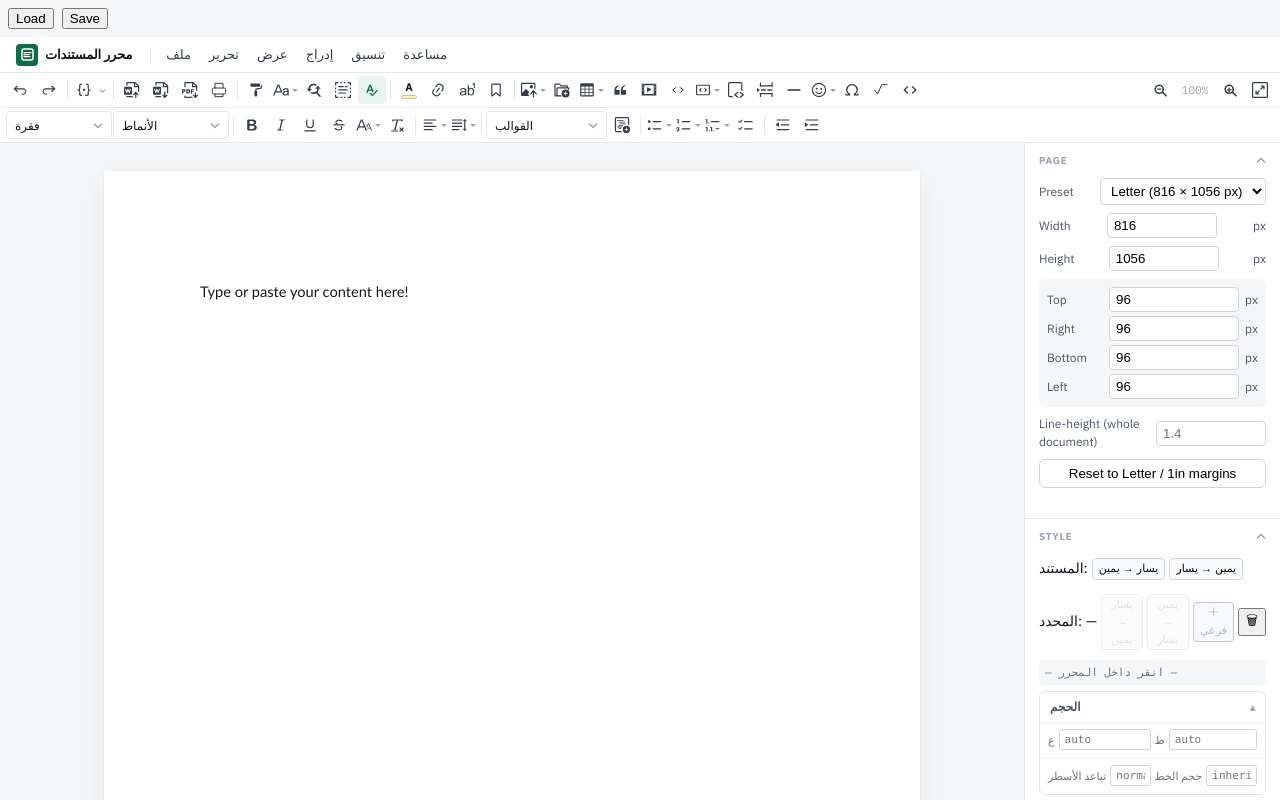
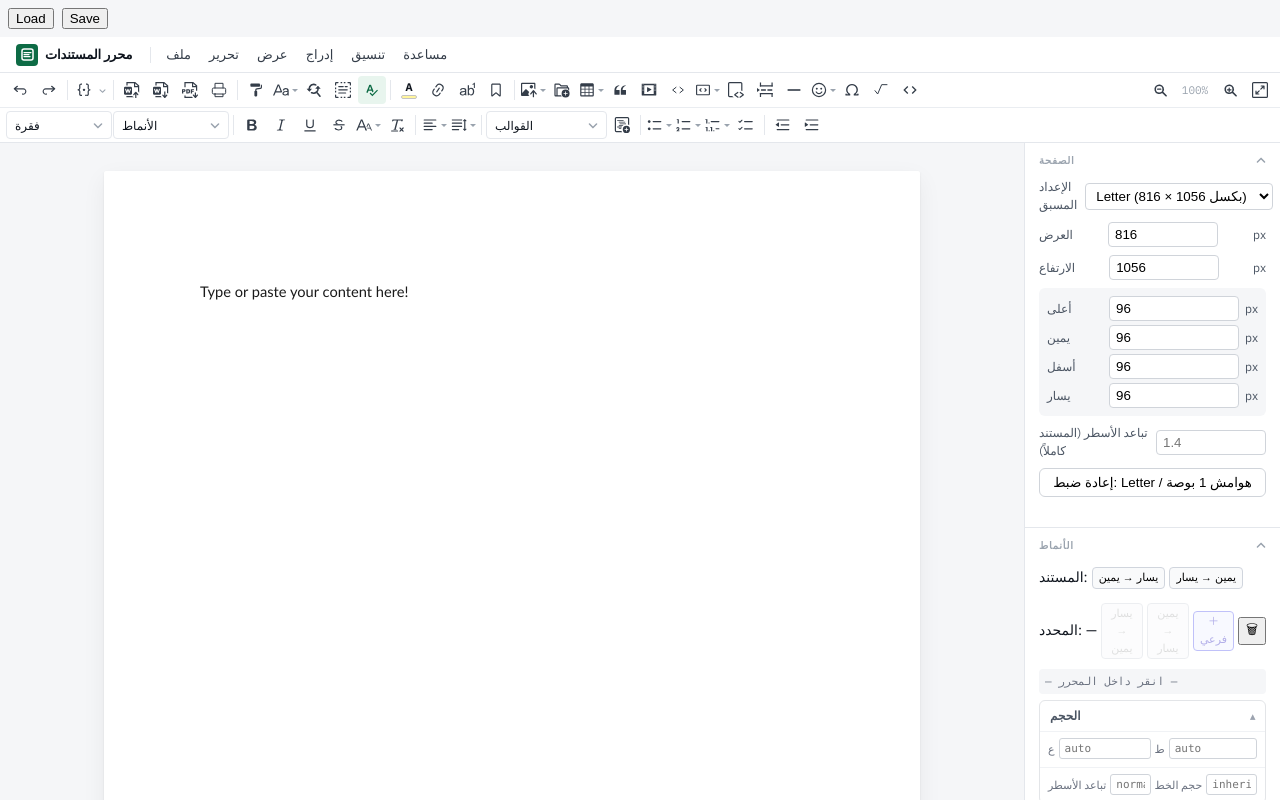
Before and after one commit to inaat/vue-html-rich-text-editor, a Vue app: page / in a window 1280 px wide. Built offline with nearby package versions, Linux system fonts and the light colour scheme; a web font is replaced by a local one.

Commit message:
feat: add localization support for PageSettings and Sidebar components

```diff
--- a/src/components/DocxEditor.vue
+++ b/src/components/DocxEditor.vue
@@ -1,5 +1,5 @@
 <script setup lang="ts">
-import { ref, computed, toRef, watch, provide } from 'vue'
+import { ref, computed, toRef, watch, watchEffect, provide } from 'vue'
 import '@/styles/editor.css'
 import { useEditor } from '@/composables/useEditor'
 import { provideEditorContext } from '@/composables/useEditorContext'
@@ -105,6 +105,12 @@ provideEditorContext(new Proxy({} as any, {
 
 const resolvedLabels = computed(() => resolveLabels(props.lang, props.labels))
 provide(LOCALE_KEY, resolvedLabels)
+
+const RTL_LANGS = new Set(['ar', 'he', 'fa', 'ur'])
+watchEffect(() => {
+  if (!rootRef.value || !props.lang) return
+  rootRef.value.setAttribute('dir', RTL_LANGS.has(props.lang) ? 'rtl' : 'ltr')
+})
 
 function toolbarBottom(): number {
   const el = (toolbarRef.value as any)?.rootEl as HTMLElement | undefined
--- a/src/components/sidebar/PageSettings.vue
+++ b/src/components/sidebar/PageSettings.vue
@@ -1,9 +1,11 @@
 <script setup lang="ts">
 import { ref, watch, onMounted } from 'vue'
 import { useEditorContext } from '@/composables/useEditorContext'
+import { useLocale } from '@/composables/useLocale'
 import { PAGE_PRESETS, type PagePreset } from '@/types'
 
 const ctx = useEditorContext()
+const lc = useLocale()
 
 const preset = ref<PagePreset>(ctx.page.current.preset)
 const w = ref(ctx.page.current.w)
@@ -58,25 +60,25 @@ watch(docLh, (v) => ctx.page.applyDocLineHeight(v))
 
 <template>
   <div class="page-settings">
-    <label>Preset
+    <label>{{ lc.presetLabel }}
       <select v-model="preset">
-        <option value="letter">Letter (816 × 1056 px)</option>
-        <option value="a4">A4 (794 × 1123 px)</option>
-        <option value="legal">Legal (816 × 1344 px)</option>
-        <option value="custom">Custom</option>
+        <option value="letter">{{ lc.presetLetter }}</option>
+        <option value="a4">{{ lc.presetA4 }}</option>
+        <option value="legal">{{ lc.presetLegal }}</option>
+        <option value="custom">{{ lc.presetCustom }}</option>
       </select>
     </label>
-    <label>Width <input v-model.number="w" type="number" min="200" max="2000" step="1" @input="onCustomInput"> px</label>
-    <label>Height <input v-model.number="h" type="number" min="200" max="3000" step="1" @input="onCustomInput"> px</label>
+    <label>{{ lc.widthPx }} <input v-model.number="w" type="number" min="200" max="2000" step="1" @input="onCustomInput"> px</label>
+    <label>{{ lc.heightPx }} <input v-model.number="h" type="number" min="200" max="3000" step="1" @input="onCustomInput"> px</label>
     <div class="margin-grid">
-      <label>Top    <input v-model.number="pT" type="number" min="0" max="400" step="1" @input="onCustomInput"> px</label>
-      <label>Right  <input v-model.number="pR" type="number" min="0" max="400" step="1" @input="onCustomInput"> px</label>
-      <label>Bottom <input v-model.number="pB" type="number" min="0" max="400" step="1" @input="onCustomInput"> px</label>
-      <label>Left   <input v-model.number="pL" type="number" min="0" max="400" step="1" @input="onCustomInput"> px</label>
+      <label>{{ lc.marginTop }}    <input v-model.number="pT" type="number" min="0" max="400" step="1" @input="onCustomInput"> px</label>
+      <label>{{ lc.marginRight }}  <input v-model.number="pR" type="number" min="0" max="400" step="1" @input="onCustomInput"> px</label>
+      <label>{{ lc.marginBottom }} <input v-model.number="pB" type="number" min="0" max="400" step="1" @input="onCustomInput"> px</label>
+      <label>{{ lc.marginLeft }}   <input v-model.number="pL" type="number" min="0" max="400" step="1" @input="onCustomInput"> px</label>
     </div>
-    <label>Line-height (whole document)
+    <label>{{ lc.lineHeightDoc }}
       <input v-model="docLh" type="number" min="0.8" max="3" step="0.05" placeholder="1.4">
     </label>
-    <button type="button" class="btn-secondary" @click="reset">Reset to Letter / 1in margins</button>
+    <button type="button" class="btn-secondary" @click="reset">{{ lc.resetToLetter }}</button>
   </div>
 </template>
--- a/src/components/sidebar/Sidebar.vue
+++ b/src/components/sidebar/Sidebar.vue
@@ -3,10 +3,12 @@ import { ref } from 'vue'
 import PageSettings from '@/components/sidebar/PageSettings.vue'
 import StylePanel from '@/components/sidebar/StylePanel.vue'
 import DocumentMeta from '@/components/sidebar/DocumentMeta.vue'
+import { useLocale } from '@/composables/useLocale'
 import type { DocumentMeta as DocMeta } from '@/types'
 
 defineProps<{ meta: DocMeta }>()
 
+const lc = useLocale()
 const pageOpen = ref(true)
 const styleOpen = ref(true)
 const docOpen = ref(false)
@@ -20,7 +22,7 @@ function chevron() {
   <aside class="sidebar">
     <div class="rp-section">
       <div class="rp-hdr" @click="pageOpen = !pageOpen">
-        <span class="rp-title">Page</span>
+        <span class="rp-title">{{ lc.sidebarPage }}</span>
         <span class="rp-chevron" :class="{ open: pageOpen }" v-html="chevron()" />
       </div>
       <div v-if="pageOpen" class="rp-body">
@@ -30,7 +32,7 @@ function chevron() {
 
     <div class="rp-section">
       <div class="rp-hdr" @click="styleOpen = !styleOpen">
-        <span class="rp-title">Style</span>
+        <span class="rp-title">{{ lc.sidebarStyle }}</span>
         <span class="rp-chevron" :class="{ open: styleOpen }" v-html="chevron()" />
       </div>
       <div v-if="styleOpen" class="rp-body">
@@ -40,7 +42,7 @@ function chevron() {
 
     <div class="rp-section">
       <div class="rp-hdr" @click="docOpen = !docOpen">
-        <span class="rp-title">Document</span>
+        <span class="rp-title">{{ lc.sidebarDocument }}</span>
         <span class="rp-chevron" :class="{ open: docOpen }" v-html="chevron()" />
       </div>
       <div v-if="docOpen" class="rp-body">
--- a/src/core/Locale.ts
+++ b/src/core/Locale.ts
@@ -198,6 +198,24 @@ export interface Labels {
   statusChars: string
   statusPage: string
   statusPages: string
+  // PageSettings
+  presetLabel: string
+  presetLetter: string
+  presetA4: string
+  presetLegal: string
+  presetCustom: string
+  widthPx: string
+  heightPx: string
+  marginTop: string
+  marginRight: string
+  marginBottom: string
+  marginLeft: string
+  lineHeightDoc: string
+  resetToLetter: string
+  // Sidebar section titles
+  sidebarPage: string
+  sidebarStyle: string
+  sidebarDocument: string
 }
 
 export const en: Labels = {
@@ -393,6 +411,22 @@ export const en: Labels = {
   statusChars: 'Characters',
   statusPage: 'page',
   statusPages: 'pages',
+  presetLabel: 'Preset',
+  presetLetter: 'Letter (816 × 1056 px)',
+  presetA4: 'A4 (794 × 1123 px)',
+  presetLegal: 'Legal (816 × 1344 px)',
+  presetCustom: 'Custom',
+  widthPx: 'Width',
+  heightPx: 'Height',
+  marginTop: 'Top',
+  marginRight: 'Right',
+  marginBottom: 'Bottom',
+  marginLeft: 'Left',
+  lineHeightDoc: 'Line-height (whole document)',
+  resetToLetter: 'Reset to Letter / 1in margins',
+  sidebarPage: 'Page',
+  sidebarStyle: 'Style',
+  sidebarDocument: 'Document',
 }
 
 export const ar: Labels = {
@@ -588,6 +622,22 @@ export const ar: Labels = {
   statusChars: 'الأحرف',
   statusPage: 'صفحة',
   statusPages: 'صفحات',
+  presetLabel: 'الإعداد المسبق',
+  presetLetter: 'Letter (816 × 1056 بكسل)',
+  presetA4: 'A4 (794 × 1123 بكسل)',
+  presetLegal: 'Legal (816 × 1344 بكسل)',
+  presetCustom: 'مخصص',
+  widthPx: 'العرض',
+  heightPx: 'الارتفاع',
+  marginTop: 'أعلى',
+  marginRight: 'يمين',
+  marginBottom: 'أسفل',
+  marginLeft: 'يسار',
+  lineHeightDoc: 'تباعد الأسطر (المستند كاملاً)',
+  resetToLetter: 'إعادة ضبط: Letter / هوامش 1 بوصة',
+  sidebarPage: 'الصفحة',
+  sidebarStyle: 'الأنماط',
+  sidebarDocument: 'المستند',
 }
 
 const BUILT_IN: Record<string, Labels> = { en, ar }
```
